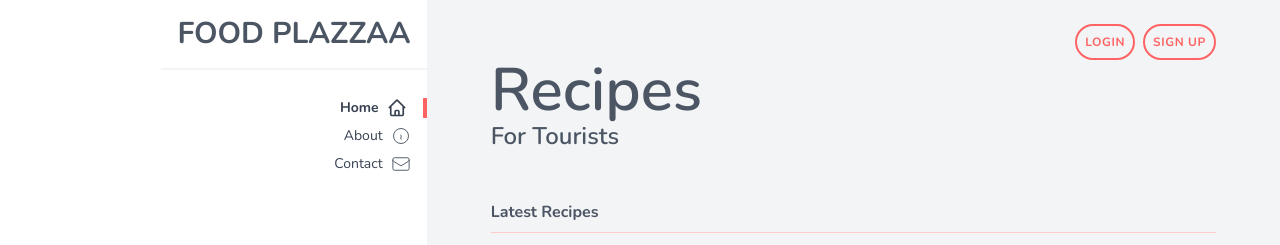
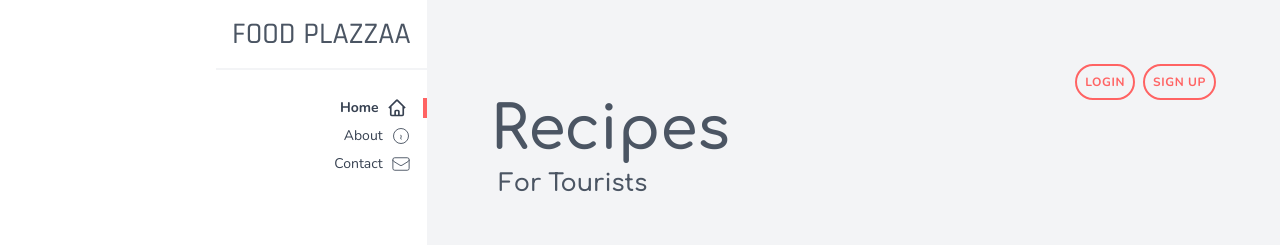
Before and after one commit to ItzOMi/Food_Plazza, a website: page public/index.html in a window 1280 px wide. Shown: the top 245 px of the page. Drawn offline with nearby package versions, Linux system fonts and the light colour scheme; a web font is replaced by a local one.

Commit message:
Font update and fixed extra blank space

```diff
--- a/public/css/style.css
+++ b/public/css/style.css
@@ -5,6 +5,9 @@
 } */
 
 @import url('https://fonts.googleapis.com/css2?family=Nunito:ital,wght@0,200;0,300;0,400;0,500;0,600;0,700;0,800;0,900;0,1000;1,200;1,300;1,400;1,500;1,600;1,700;1,800;1,900;1,1000&family=Smokum&display=swap');
+@import url('https://fonts.googleapis.com/css2?family=Rajdhani:wght@400;500&display=swap');
+@import url('https://fonts.googleapis.com/css2?family=Comfortaa:wght@300;400;500;600;700&display=swap');
+
 
 .dosa
 {
@@ -24,15 +27,26 @@
     font-family: 'Nunito', sans-serif;
     /* font-family: 'Smokum', cursive; */
 }
+.fontf2
+{
+    font-family: 'Rajdhani',sans-serif;
+    font-weight: 500;
+}
 .time
 {
     background-color:#E2E2D5 ;
     color:#888883 ;
 }
+.fontf3
+{
+    font-family: 'Comfortaa', cursive;
+    font-weight: 300;
+
+}
 /* .btn
 {
     @apply(rounded-full py-2 px-2 uppercase text-xs font-bold cursor-pointer tracking-wider );
 } */
-.op:hover{
+/* .op:hover{
     background-color: black;
-}
+} */
--- a/public/index.html
+++ b/public/index.html
@@ -16,7 +16,7 @@
             <nav class="text-right">
                 <div class="flex justify-between items-center ">
                     <h1 class="font-bold text-3xl uppercase p-4 border-b-2 border-gray-100 spacing">
-                        <a href="/" class="hover:text-gray-700">Food Plazzaa</a>
+                        <a href="/" class="hover:text-gray-700 fontf2">Food Plazzaa</a>
                     </h1>
                     <div class="px-2 cursor-pointer md:hidden" id="menu_icon">
                         <svg class="w-6 stroke-2" xmlns="http://www.w3.org/2000/svg" fill="none" viewBox="0 0 24 24" strokeWidth={1.5} stroke="currentColor" className="w-6 h-6">
@@ -57,7 +57,7 @@
                 </ul>
             </nav>
         </div><!--end nav-->
-        <main class="px-16 py-6 bg-gray-100 md:col-span-2">
+        <main class="px-16 py-16 bg-gray-100 md:col-span-2">
             <div class="flex justify-center md:justify-end">
                 <a href="#" class="rounded-full py-2 px-2 uppercase text-xs font-bold cursor-pointer tracking-wider login border-[#FF6363] md:border-2 hover:bg-[#FF6363] hover:text-white transition ease-out duration-500">Login</a>
                 <a href="#" class="rounded-full py-2 px-2 uppercase text-xs font-bold cursor-pointer tracking-wider login ml-2 border-[#FF6363] md:border-2 hover:bg-[#FF6363] hover:text-white transition ease-out duration-500">Sign Up</a>
@@ -69,8 +69,8 @@
             </div> -->
 
             <header>
-                <h2 class="text-gray-600 text-6xl font-semibold ">Recipes</h2>
-                <h3 class="text-2xl font-semibold">For Tourists</h3>
+                <h2 class="text-gray-600 text-6xl fontf3 font-semibold ">Recipes</h2>
+                <h3 class="text-2xl fontf3 ml-2 mt-2 font-semibold">For Tourists</h3>
             </header>
             <div>
                 <h4 class="font-bold mt-12 pb-2 border-b border-red-200">Latest Recipes</h4>
```
